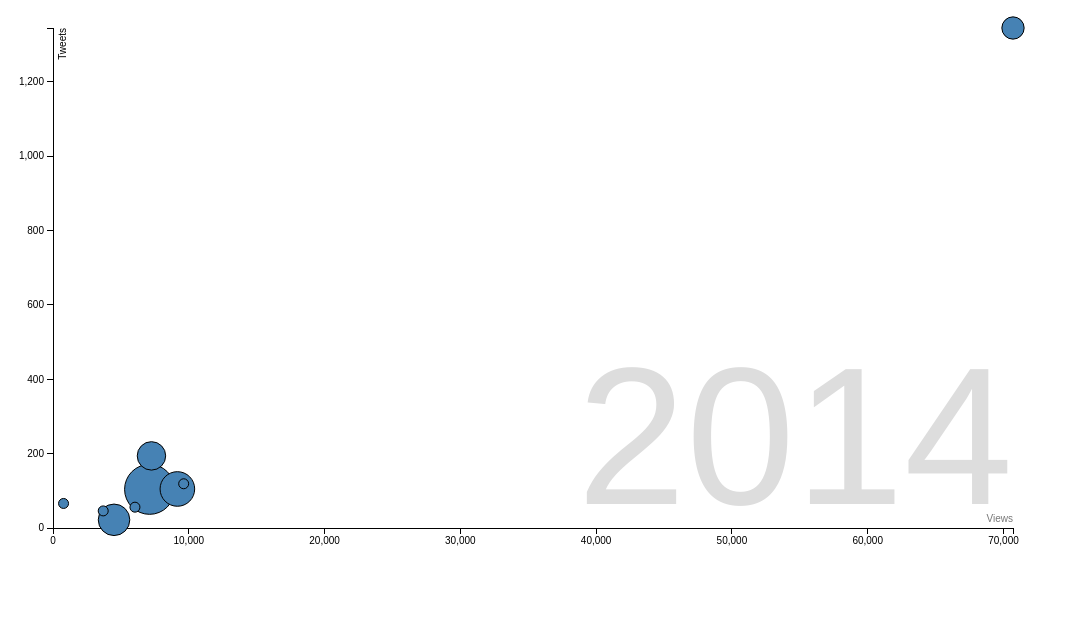
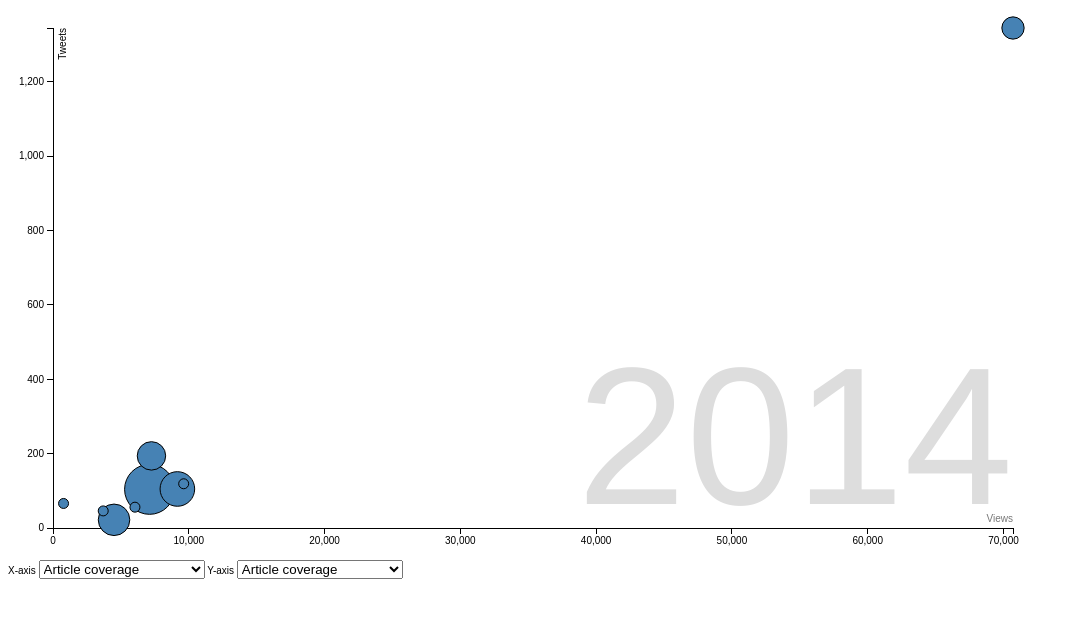
Before and after one commit to 40thieves/almchart, a plain HTML site: page index.html in a window 1280 px wide. Shown: the whole page, without its empty margins (0-1080 px from the left). Drawn offline with Linux system fonts and the light colour scheme.

Commit message:
Setup for refactoring and adding selectors for axes

```diff
--- a/index.html
+++ b/index.html
@@ -6,6 +6,62 @@
 </head>
 <body>
 	<svg id="chart"></svg>
+
+	<form>
+		<label for="x-axis">X-axis</label>
+		<select id="x-axis">
+			<option value="articlecoverage">Article coverage</option>
+			<option value="articlecoveragecurated">Article coverage curated</option>
+			<option value="citeulike">CiteULike</option>
+			<option value="counter">Counter</option>
+			<option value="crossref">CrossRef</option>
+			<option value="datacite">Datacite</option>
+			<option value="f1000">F1000</option>
+			<option value="facebook">Facebook</option>
+			<option value="figshare">Figshare</option>
+			<option value="mendeley">Mendeley</option>
+			<option value="nature">Nature</option>
+			<option value="pmc">PMC</option>
+			<option value="pmceurope">PMC Europe</option>
+			<option value="pmceuropedata">PMC Europe Data</option>
+			<option value="pubmed">PubMed</option>
+			<option value="reddit">Reddit</option>
+			<option value="relativemetric">Relative Metric</option>
+			<option value="researchblogging">Research Blogging</option>
+			<option value="scienceseeker">Science Seeker</option>
+			<option value="scopus">Scopus</option>
+			<option value="twitter">Twitter</option>
+			<option value="wikipedia">Wikipedia</option>
+			<option value="wordpress">Wordpress</option>
+		</select>
+
+		<label for="y-axis">Y-axis</label>
+		<select id="y-axis">
+			<option value="articlecoverage">Article coverage</option>
+			<option value="articlecoveragecurated">Article coverage curated</option>
+			<option value="citeulike">CiteULike</option>
+			<option value="counter">Counter</option>
+			<option value="crossref">CrossRef</option>
+			<option value="datacite">Datacite</option>
+			<option value="f1000">F1000</option>
+			<option value="facebook">Facebook</option>
+			<option value="figshare">Figshare</option>
+			<option value="mendeley">Mendeley</option>
+			<option value="nature">Nature</option>
+			<option value="pmc">PMC</option>
+			<option value="pmceurope">PMC Europe</option>
+			<option value="pmceuropedata">PMC Europe Data</option>
+			<option value="pubmed">PubMed</option>
+			<option value="reddit">Reddit</option>
+			<option value="relativemetric">Relative Metric</option>
+			<option value="researchblogging">Research Blogging</option>
+			<option value="scienceseeker">Science Seeker</option>
+			<option value="scopus">Scopus</option>
+			<option value="twitter">Twitter</option>
+			<option value="wikipedia">Wikipedia</option>
+			<option value="wordpress">Wordpress</option>
+		</select>
+	</form>
 
 	<div class="template" style="display: none;">
 		<p class="title"><strong></strong></p>
@@ -18,6 +74,7 @@
 
 	<script type="text/javascript" src="lib/d3.min.js"></script>
 	<script type="text/javascript" src="lib/d3-tip.js"></script>
+	<script type="text/javascript" src="lib/form.js"></script>
 	<script type="text/javascript" src="lib/chart.js"></script>
 </body>
 </html>
```
Also changed, not shown: lib/chart.js.
